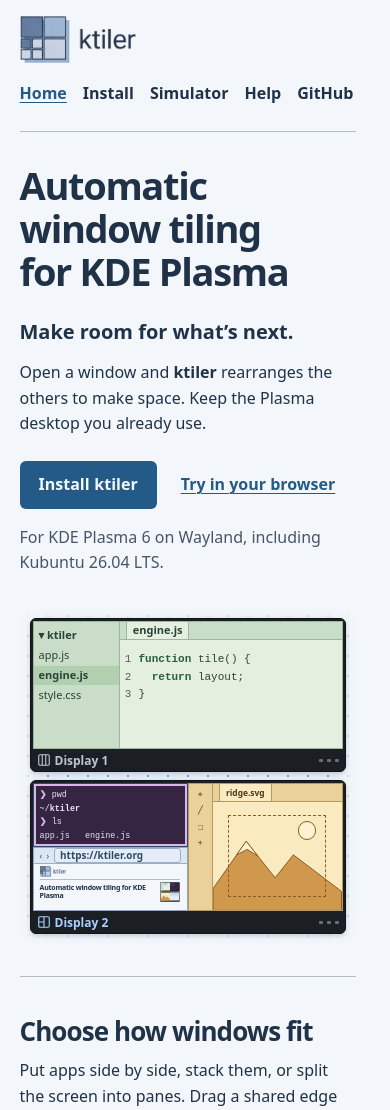
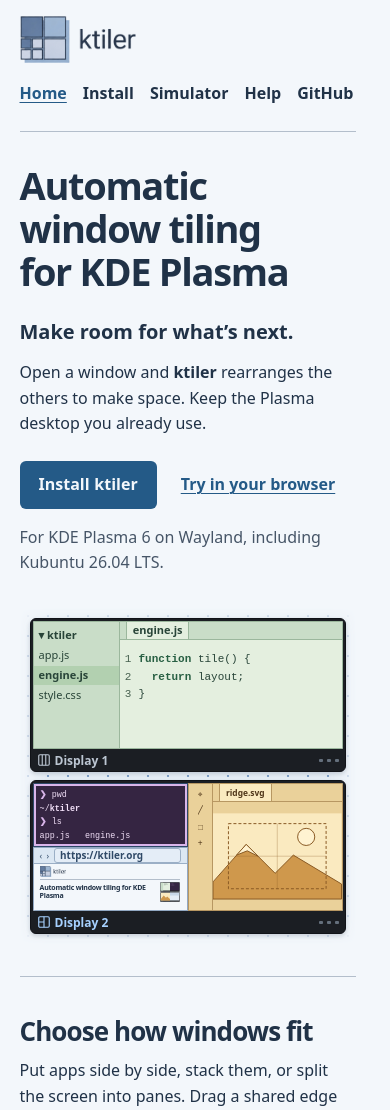
Before and after one commit to jars/ktiler, a website with bundled scripts: page index.html in a window 390 px wide. Shown: the top 1110 px of the page. Built offline with nearby package versions, Linux system fonts and the light colour scheme.

Commit message:
svg editor better

```diff
--- a/window-apps.css
+++ b/window-apps.css
@@ -231,28 +231,14 @@
   --ridge-light: #fff3d1;
 }
 .image-tools { width: clamp(16px, 16cqw, 30px); align-items: center; padding-block: 4px; }
-.image-canvas { position: relative; flex: 1; overflow: hidden; background: var(--app-paper); }
-.image-canvas svg { position: absolute; inset: 0; width: 100%; height: 100%; fill: #cf984c; stroke: var(--ridge-line); }
-.image-canvas path { vector-effect: non-scaling-stroke; }
-.image-canvas svg path:last-child { fill: var(--ridge-light); }
-.image-sun {
-  position: absolute;
-  top: 18%;
-  left: 66%;
-  width: clamp(6px, 12cqw, 28px);
-  aspect-ratio: 1;
-  border: 1px solid var(--ridge-line);
-  border-radius: 50%;
-  background: var(--ridge-light);
-}
-.image-guides {
-  --guide-line: #8a5b254a;
-  position: absolute;
-  inset: 12%;
-  border: 1px dashed var(--ridge-line);
-  background: linear-gradient(to right, transparent 49.6%, var(--guide-line) 49.6% 50.4%, transparent 50.4%),
-    linear-gradient(to bottom, transparent 49.6%, var(--guide-line) 49.6% 50.4%, transparent 50.4%);
-}
+.image-canvas { position: relative; flex: 1; overflow: hidden; background: var(--app-chrome); }
+.image-canvas svg { position: absolute; inset: 0; width: 100%; height: 100%; stroke: var(--ridge-line); }
+.image-canvas :is(path, rect, circle) { vector-effect: non-scaling-stroke; }
+.image-artboard { fill: var(--app-paper); stroke: none; }
+.image-ridge { fill: #cf984c; }
+.image-highlight { fill: var(--ridge-light); }
+.image-guides path { stroke: #8a5b254a; }
+.image-guides rect { stroke-dasharray: 3 2; }
 
 [data-app="solitaire"] { background: #bacee3; }
 [data-app="solitaire"] .app-ui { gap: var(--app-pad); padding: var(--app-pad); }
--- a/window-previews.js
+++ b/window-previews.js
@@ -109,12 +109,18 @@ const apps = [
       <span class="app-main">
         <span class="app-bar"><span class="app-tab">ridge.svg</span></span>
         <span class="image-canvas">
-          <svg viewBox="0 0 120 80" preserveAspectRatio="none">
-            <path d="M0 64 31 29l27 27 17-17 45 27v14H0Z"/>
-            <path d="m22 39 9-10 11 11-10-5z"/>
+          <svg viewBox="0 0 120 80" preserveAspectRatio="xMidYMid meet">
+            <rect class="image-artboard" width="120" height="80"/>
+            <path class="image-ridge" d="M0 64 31 29l27 27 17-17 45 27v14H0Z"/>
+            <g class="image-highlight">
+              <path d="m22 39 9-10 11 11-10-5z"/>
+              <circle cx="87" cy="22" r="8"/>
+            </g>
+            <g class="image-guides" fill="none">
+              <path d="M60 9.6v60.8M14.4 40h91.2"/>
+              <rect x="14.4" y="9.6" width="91.2" height="60.8"/>
+            </g>
           </svg>
-          <span class="image-sun"></span>
-          <span class="image-guides"></span>
         </span>
       </span>`,
   },
```
Also changed, not shown: test/site.test.js (+4 -0 lines).
